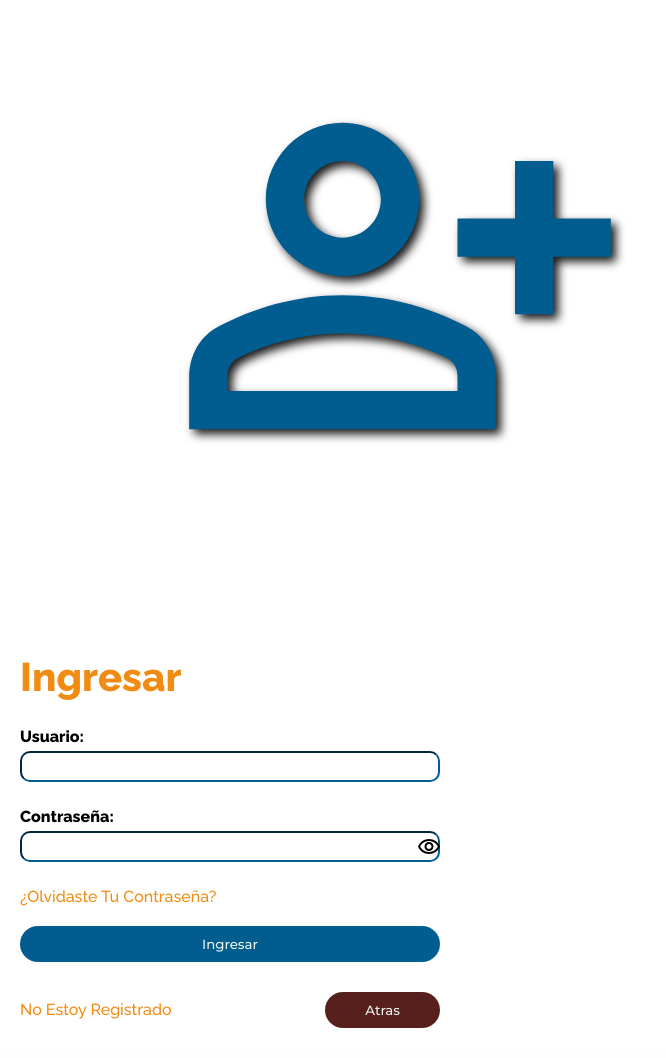
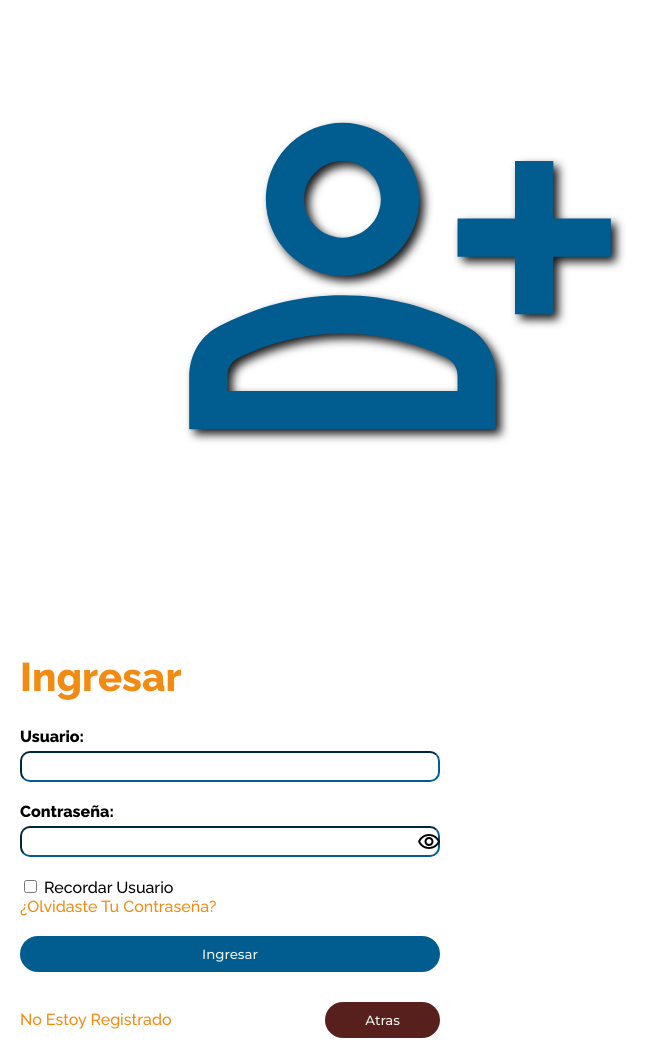
Before and after one commit to SantiagoCh010/Grupo20_Equipo2, a Flask app: page /Login/ in a window 1280 px wide. Shown: the part 74-1132 px from the top of the page, without its empty margins (0-666 px from the left). Before the commit the page ends 1102 px from the top, so only its background shows below. Run offline with Flask 2, Linux system fonts and the light colour scheme; some libraries are stand-ins or nearby versions.

Commit message:
Update Login.html

```diff
--- a/templates/Login.html
+++ b/templates/Login.html
@@ -1,66 +1,54 @@
-<!DOCTYPE html>
-<html lang="en">
+{% extends 'Template.html' %}
+{% block style %}
+<title>Ingresar</title>
+<link rel="stylesheet" type="text/css" href="{{ url_for('static', filename='css/LoginStyle.css') }}">
+{% endblock %}
 
-<head>
-    <meta charset="UTF-8">
-    <meta http-equiv="X-UA-Compatible" content="IE=edge">
-    <meta name="viewport" content="width=device-width, initial-scale=1.0">
-    <title>Ingresar</title>
-    <link rel="icon" type="svg" href="{{url_for('static', filename='icons/Logo.svg')}}">
-    <link rel="stylesheet" type="text/css" href="{{url_for('static', filename='css/LoginStyle.css')}}">
-</head>
-
-<body>
-
-    <header class="page-head">
-        <a href="/Home" class="logo">
-            <img src="{{url_for('static', filename='icons/GuapiLogo.svg')}}" alt="Aeropuerto Juan Casiano" height="auto" width="150pt">
-        </a>
-        <nav class="menu">
-            <a href="/Home" class="menu-link"><i class= "fas fa-solid fas fa-home" ></i>Inicio</a>
-            <a href="/Login" class="menu-link"><i class="fas fa-solid fas fa-sign-in-alt"></i>Ingresar</a>
-            <a href="/RegistroUsuario" class="menu-link"><i class="fas fa-solid fas fa-users"></i>Registrar</a>
-        </nav>
-    </header>
-
+{% block main %}
 <main>
-        <img src="{{url_for('static', filename='icons/user+.svg')}}" alt="user+.svg" class="user"/>
-        <form class="logUsuario" method="POST" action="{{ url_for('Login') }}">
+    <img src="{{ url_for('static', filename='icons/user+.svg') }}" alt="user+.svg" class="user"/>
+    <form class="logUsuario" method="POST" action="">
         <h1>Ingresar</h1>
         <div class="form">
+            {% with warnings = get_flashed_messages() %}
+                {% if warnings %}
+                    {% for warnings in warnings %}
+                        <p class="warning">
+                            {{ warnings }}
+                        </p>
+                    {% endfor %}
+                {% endif %}
+            {% endwith %}
             <label class="ns">
                 <span class="titulo">Usuario:</span>
-                    <input type="text" id="userName"name="userName">
-                    <span class="warning" id="uWarning"></span>
+                <input type="text" id="userName" name="userName">
             </label>
             <label class="ns">
                 <span class="titulo">Contraseña:</span>
-                    <input type="password" id="password"name="password">
-                    <img src="{{url_for('static', filename='icons/eyeO.svg')}}" alt="ver" class="eye" id="peye"
-                         onmouseover="see_pword('eyeC', 'text')" onmouseleave="see_pword('eyeO', 'password')">
-                    <span class="warning" id="pWarning"></span>
+                <input type="password" id="password" name="password">
+                <img src="{{ url_for('static', filename='icons/eyeO.svg') }}" alt="ver" class="eye" id="peye">
+                <input id="hiPassword" type="hidden" value="{{ url_for('static', filename='icons/eyeC.svg') }}" />
             </label>
         </div>
+        <div class="checkbox">
+            <input type="checkbox" id="rememberMe" name="rememberMe" class="check">
+            <label for="rememberMe" class="check">Recordar Usuario</label>
+        </div>
         <div class="links">
-                <a href="/RecuperarContraseña" class="log-link">¿Olvidaste Tu Contraseña?</a>
+            <a href="RecuperarContrasena.html" class="log-link">¿Olvidaste Tu Contraseña?</a>
             <button class="bLogin" id="bLogin" type="submit">Ingresar</button>
             <div class="bellow">
-                    <a href="/RegistroUsuario" class="log-link">No Estoy Registrado</a>
+                <a href="RegistroUsuario.html" class="log-link">No Estoy Registrado</a>
                 <button class="bAtras">
-                        <a href="/Home" class="bLink">Atras</a>
+                    <a href="Home.html" class="bLink">Atras</a>
                 </button>
             </div>
         </div>
-            <div class="grupo">
-                {% if mensaje %}
-                    {{mensaje}}
-                {% endif %}
-            </div>
     </form>
 </main>
-</body>
+{% endblock %}
 
-<script type="text/javascript" src="{{url_for('static', filename='js/LoginScript.js')}}"></script>
+{% block scripts %}
+<script type="text/javascript" src="{{ url_for('static', filename='js/LoginScript.js') }}"></script>
 <script src="https://kit.fontawesome.com/07398d27e2.js" crossorigin="anonymous"></script>
-
-</html>
+{% endblock %}
```
Lines whose indentation alone changed are shown as unchanged.
